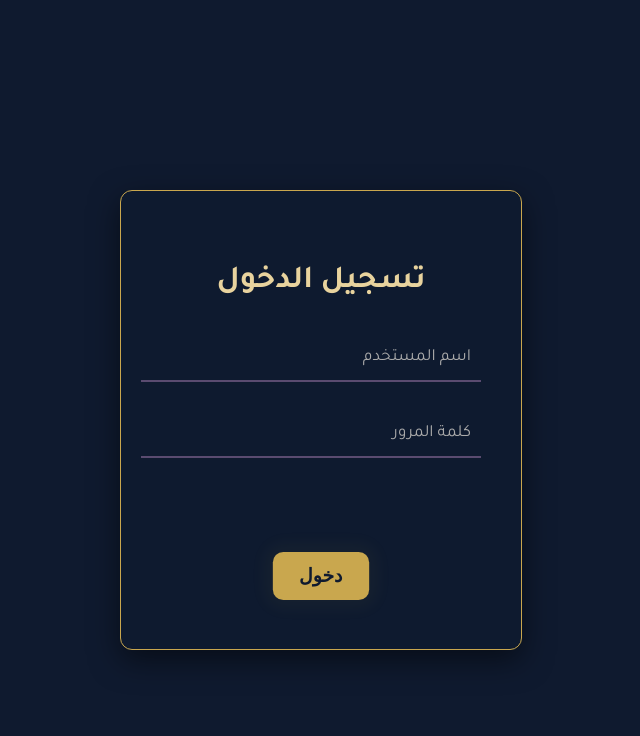
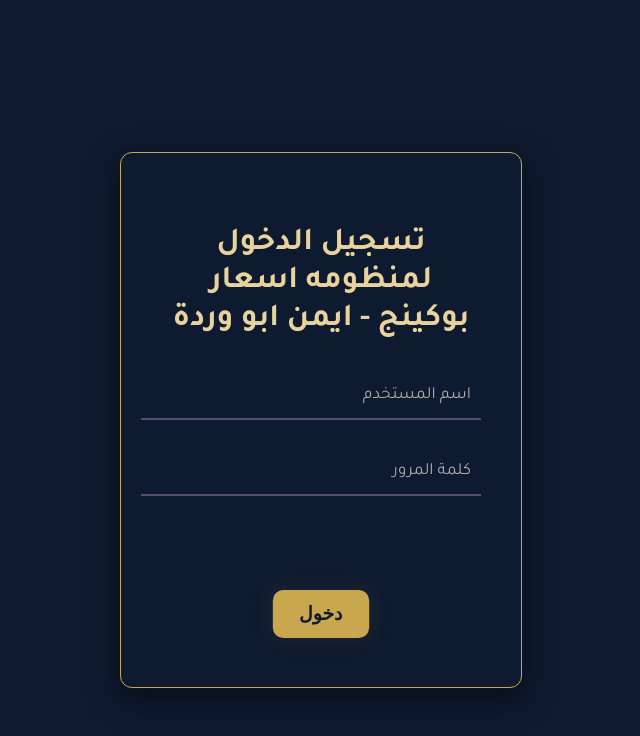
Before and after one commit to 77aayy/ayman, a plain HTML site: page index.html in a window 1280 px wide. Shown: the whole page, without its empty margins (319-959 px from the left). Drawn offline with Linux system fonts and the light colour scheme.

Commit message:
Update index.html

```diff
--- a/index.html
+++ b/index.html
@@ -256,7 +256,7 @@
 
     <div id="loginContainer">
         <div class="login-box">
-            <h1>تسجيل الدخول</h1>
+            <h1>تسجيل الدخول لمنظومه اسعار بوكينج - ايمن ابو وردة </h1>
             <form id="loginForm">
 
                 <div class="textbox">
```
